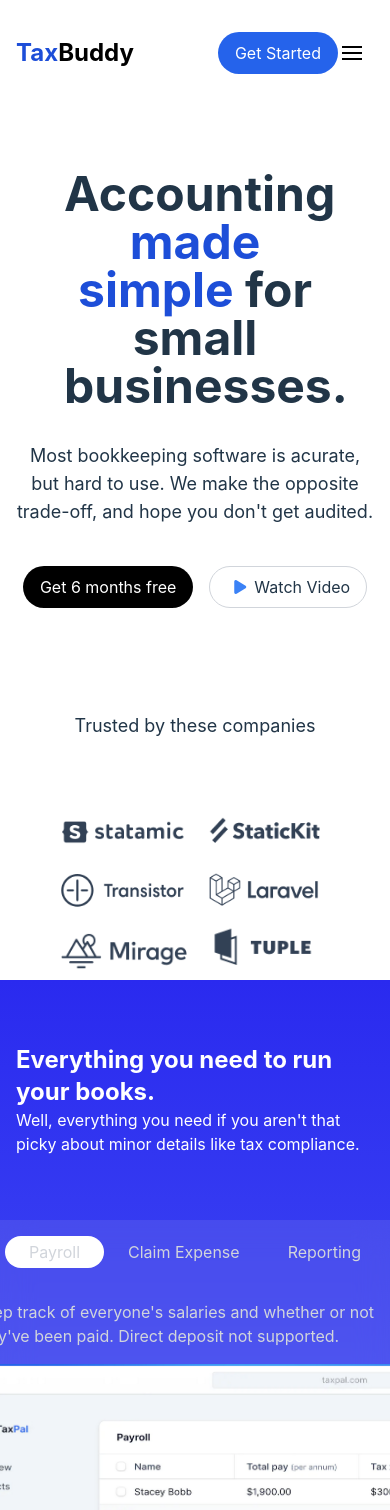
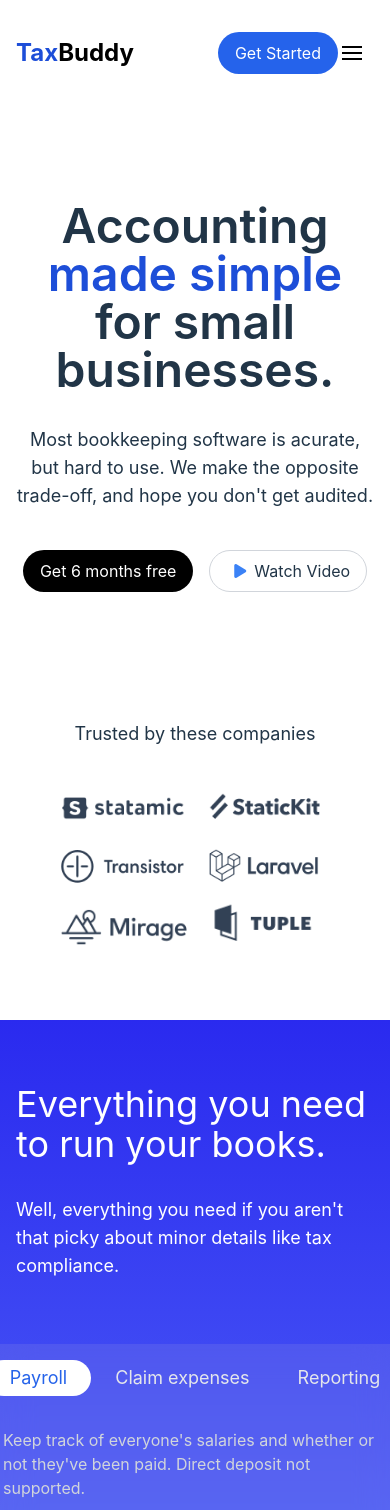
Before and after one commit to gerardojgarcia/tax_buddy, a Vue app: page / in a window 390 px wide. Shown: the top 1510 px of the page. Built offline with nearby package versions, Linux system fonts and the light colour scheme.

Commit message:
refining mobile layout

```diff
--- a/src/components/CallToAction.vue
+++ b/src/components/CallToAction.vue
@@ -6,7 +6,7 @@
 </script>
 <template>
 
-<div class="cta  pt-8  flex flex-col justify-center h-96 lg:text-white">
+<div class="cta  pt-8  flex flex-col justify-center h-96 text-white">
     <div class="flex flex-col items-center ">
         <div class="mx-4 ">
             <h5 class="text-3xl py-2 pb-8 ">Get started today</h5>
--- a/src/components/Features.vue
+++ b/src/components/Features.vue
@@ -192,11 +192,11 @@
 
     <div class="features-header text-left px-4 lg:mb-8 lg:text-center">
 
-        <div class="lg:mb-8 lg:mt-16">
-        <strong class="text-2xl text-white lg:text-5xl ">Everything you need to run your books.</strong>
+        <div class=" mb-8 lg:mb-8 lg:mt-16">
+        <strong class="text-4xl font-normal text-white lg:text-5xl ">Everything you need to run your books.</strong>
         </div>
 
-    <p class="text-white lg:text-lg">Well, everything you need if you aren't that picky about minor details like tax compliance. </p>
+    <p class="text-white text-lg lg:text-lg">Well, everything you need if you aren't that picky about minor details like tax compliance. </p>
 
 
 
@@ -209,12 +209,12 @@
 
 
 
-            <FeaturesButton id="payroll-btn" title="Payroll" @click='payroll' class="selected"/>
+            <FeaturesButton id="payroll-btn" title="Payroll" @click='payroll' class="selected text-gray-200" />
 
 
-            <FeaturesButton id="claim-btn" title="Claim Expense" @click="claim" />
+            <FeaturesButton id="claim-btn" title="Claim expenses" @click="claim" class="text-gray-200" />
 
-            <FeaturesButton id="report-btn" title="Reporting" @click="report"/>
+            <FeaturesButton id="report-btn" title="Reporting" @click="report" class="text-gray-200"/>
 
 
 
@@ -237,12 +237,12 @@
 
 
         <!-- features container for large screens-->
-        <div class="lg-features-container flex flex-row items-center w-5/6 m-auto">
+        <div class="lg-features-container hidden lg:flex lg:flex-row items-center w-5/6 m-auto">
 
         <div class="flex flex-col text-left text-white w-2/5">
-            <div @click="payrollLarge" id="payroll-el" class="w-full mb-8 hover:rounded-xl hover:shadow-lg p-4  cursor-pointer" >
+            <div @click="payrollLarge" id="payroll-el" class=" active w-full mb-8 hover:rounded-xl hover:shadow-lg p-4  cursor-pointer" >
 
-                <div class="py-4">
+                <div >
                 <strong class="text-xl">Payroll</strong>
                 </div>
                 <p id="payroll" >Keep track of everyone's salaries and whether or not they've been paid. Direct deposit not supported.</p>
@@ -318,7 +318,7 @@
 .selected {
     background-color: white;
     border-radius: 50rem;
-    color: rgb(48, 48, 224);
+    color: #2563ea;
 }
 
 
@@ -327,6 +327,7 @@
     border-radius: .5rem;
     box-shadow: 0 10px 15px -3px rgb(0 0 0 / 0.1), 0 4px 6px -4px rgb(0 0 0 / 0.1);
     border:none;
+    color: #2563ea;
 }
 
 .display {
--- a/src/components/FeaturesButton.vue
+++ b/src/components/FeaturesButton.vue
@@ -40,7 +40,7 @@
 
 <template>
     <div>
-        <button @click="selected"  id="btn" class="btn mx-2 border text-gray-300 px-4 py-1 rounded-xl  hover:shadow hover:backdrop-blur hover:rounded-xl border-none focus:text-blue-300 focus:shadow-lg">{{title}}</button>
+        <button @click="selected"  id="btn" class="btn text-lg mx-2 border  px-4 py-1 rounded-xl  hover:shadow hover:backdrop-blur hover:rounded-xl border-none ">{{title}}</button>
     </div>
 </template>
 
@@ -50,10 +50,6 @@
     background-color:rgba(214, 210, 210, 0.115) ;
 }
 
-.selected {
-    background-color: white;
-    border-radius: 50rem;
-    color: black;
-}
+
 
 </style>
--- a/src/components/Hero.vue
+++ b/src/components/Hero.vue
@@ -17,14 +17,16 @@
 <template>
     <div class="w-full flex flex-col items-center md:mt-16 ">
 
-            <h1 class="text-5xl md:text-7xl font-bold mt-8 py-8 px-16 w-full md:w-3/5">Accounting <span class="text-blue-700">made simple</span> for small businesses.</h1>
+            <div class=" mt-16 py-8 px-4 w-full md:w-3/5">
+                <h1 class="text-5xl md:text-7xl font-semibold">Accounting <span class="text-blue-700">made simple</span> for small businesses.</h1>
+            </div>
 
             <p class="px-4 text-lg"> Most bookkeeping software is acurate, but hard to use. We make the opposite trade-off, and hope you don't get audited.</p>
 
 
     </div>
 
-    <div class="my-10">
+    <div class="mt-10">
 
        <HeroButtons/>
 
--- a/src/components/Testimonials.vue
+++ b/src/components/Testimonials.vue
@@ -27,7 +27,7 @@
     </div>
 
     <div class="w-full flex flex-col md:flex-row md:w-5/6 md:flex-wrap md:mx-16 justify-center items-center">
-        <div class="testimonial-cards  md:flex-row  md:w-1/4 md:mx-8" v-for="testimonial in testimonials" :key="testimonial.id">
+        <div class="testimonial-cards m-4 md:flex-row  md:w-1/4 md:mx-8" v-for="testimonial in testimonials" :key="testimonial.id">
 
 
             <TestimonialsCard :testimonial="testimonial"/>
--- a/src/components/TestimonialsCard.vue
+++ b/src/components/TestimonialsCard.vue
@@ -14,7 +14,7 @@
 <template>
 
 
-    <div class="w-full mx-4 rounded-lg shadow-lg  mt-8 md:mx-16 flex flex-col md:flex-row md:flex-wrap text-left pb-4">
+    <div class="w-full  rounded-lg shadow-lg  mt-8 md:mx-16 flex flex-col md:flex-row md:flex-wrap text-left pb-4">
 
         <div class="mx-8 mt-4 card-description">
             <p class="description text-lg">{{testimonial.description}}</p>
--- a/src/components/Trusted.vue
+++ b/src/components/Trusted.vue
@@ -18,8 +18,8 @@
 
 <template>
     <div class=" w-full pt-16 px-4 flex flex-col flex-wrap ">
-        <p class="text-lg self-center mb-16">Trusted by these companies</p>
-            <div class="trusted-cards w-full md:w-3/5 md:m-auto flex flex-row flex-wrap justify-center items-center" >
+        <p class="text-lg self-center mt-16 mb-8">Trusted by these companies</p>
+            <div class="trusted-cards w-full mb-16 md:w-3/5 md:m-auto flex flex-row flex-wrap justify-center items-center" >
 
             <div class="trusted-card  w-2/5 m-0 flex-row flex-wrap md:flex-nowrap md:w-1/6 md:mb-16" v-for="partner in partners" :key="partner.id">
                 <TrustedCard :partner="partner"/>
@@ -28,3 +28,11 @@
             </div>
     </div>
 </template>
+
+<style scoped>
+
+
+
+
+
+</style>
```
